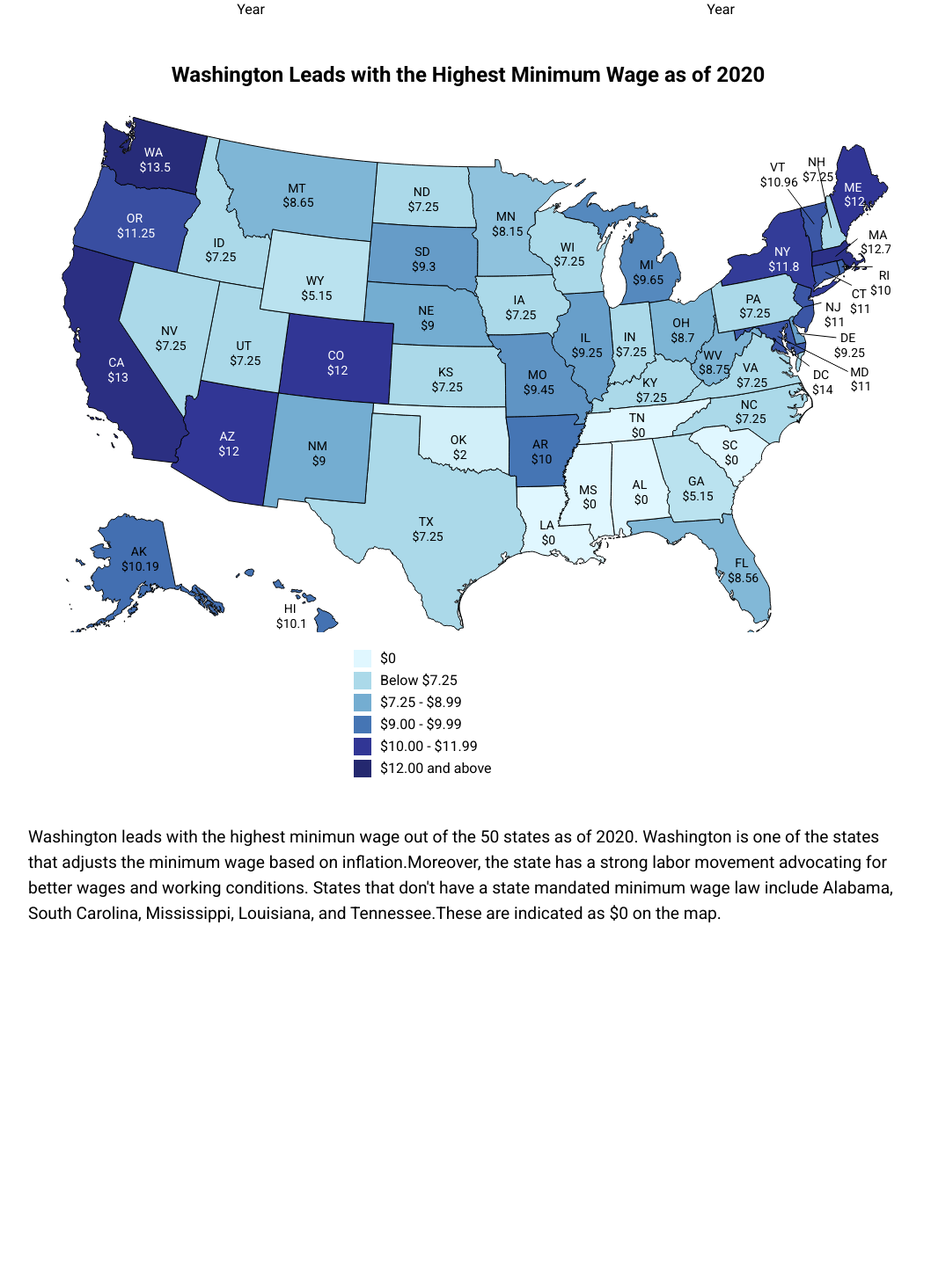
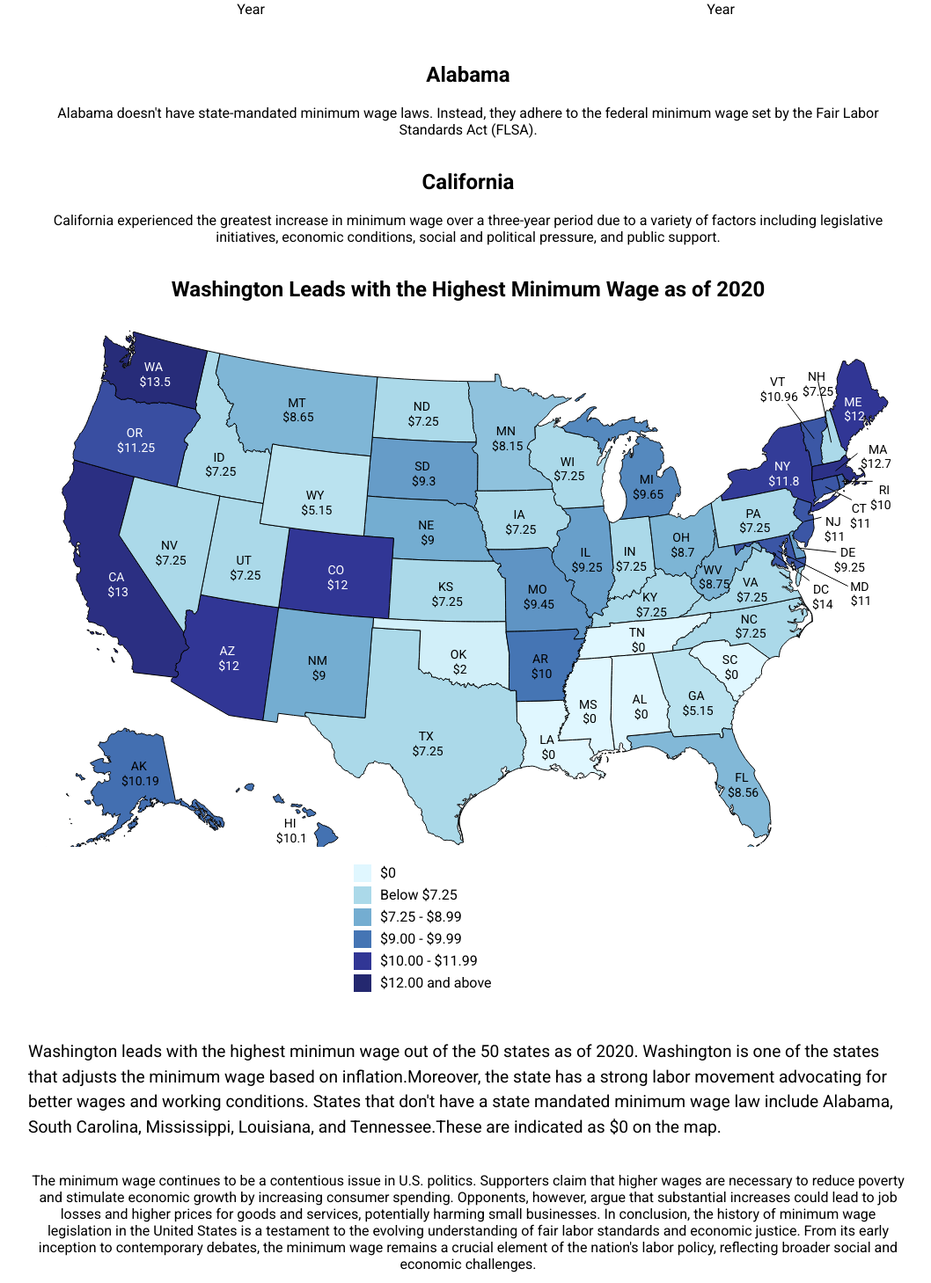
Before and after one commit to samuellee77/dsc-queue-viz, a SvelteKit app: page / in a window 1280 px wide. Shown: the part 1191-2650 px from the top of the page at 88% size, without its empty margins (108-1166 px from the left). Before the commit the page ends 2272 px from the top, so only its background shows below. Built offline with nearby package versions, Linux system fonts and the light colour scheme.

Commit message:
Update App.svelte

```diff
--- a/src/components/App.svelte
+++ b/src/components/App.svelte
@@ -19,14 +19,28 @@
 
 {#if loading}
   <Loading/>
+
 {:else}
   <div class="container">
     <Intro />
     <LineGraph {federalWageData} {wageData} />
     <TwoLineGraphs {wageData} />
+    <div>
+      <h2>Alabama</h2>
+      <p>Alabama doesn't have state-mandated minimum wage laws. Instead, they adhere to the federal minimum wage set by the Fair Labor Standards Act (FLSA). </p>
+    </div>
+    <div>
+      <h2>California</h2>
+      <p>California experienced the greatest increase in minimum wage over a three-year period due to a variety of factors including legislative initiatives, economic conditions, social and political pressure, and public support.</p>
+    </div>
     <ChoroplethMap {usData} {wageData} />
+    <p>The minimum wage continues to be a contentious issue in U.S. politics. Supporters claim that higher wages are necessary to reduce poverty and stimulate economic growth by increasing consumer spending. Opponents, however, argue that substantial increases could lead to job losses and higher prices for goods and services, potentially harming small businesses.
+
+      In conclusion, the history of minimum wage legislation in the United States is a testament to the evolving understanding of fair labor standards and economic justice. From its early inception to contemporary debates, the minimum wage remains a crucial element of the nation's labor policy, reflecting broader social and economic challenges.</p>
+
   </div>
 {/if}
+
 
 <style>
   .container {
```
